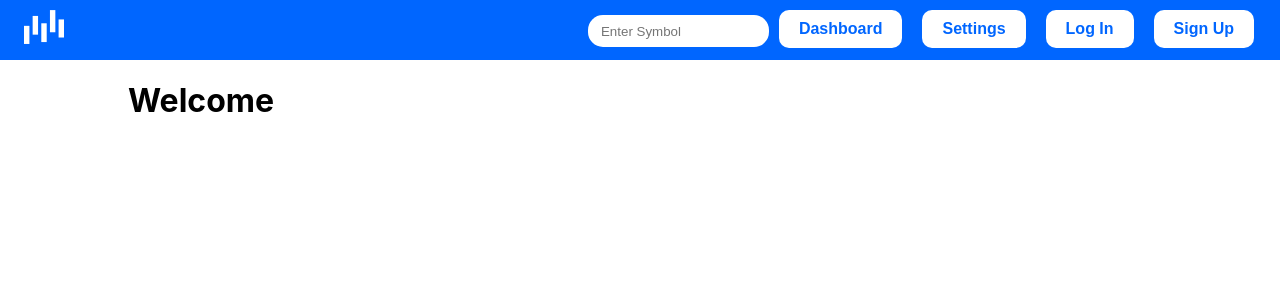
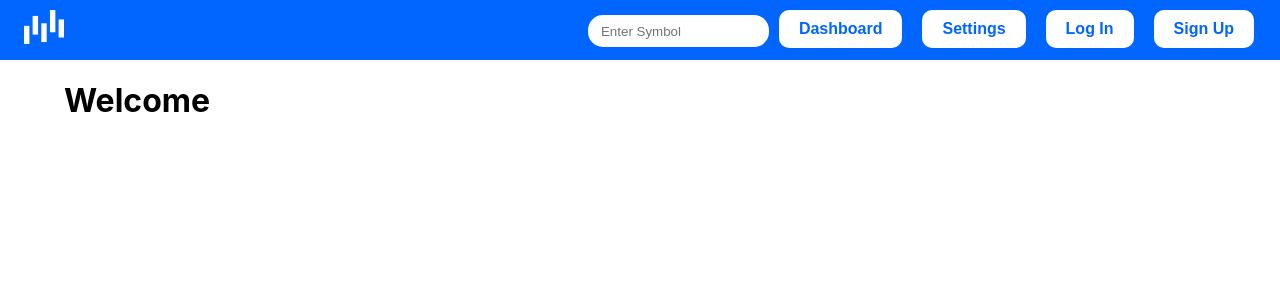
Before and after one commit to mobrien13/paper-trader, a React (Create React App) app in the folder paper-trader/: page / in a window 1280 px wide. Shown: the top 300 px of the page. Built offline with nearby package versions, Linux system fonts and the light colour scheme.

Commit message:
deleted unnecessary stuff

```diff
--- a/paper-trader/src/Components/Pages/Stock.js
+++ b/paper-trader/src/Components/Pages/Stock.js
@@ -2,11 +2,6 @@ import { React, useEffect, useState } from 'react';
 import { useLocation } from 'react-router-dom';
 
 const Stock = (props) => {
-    //const location = useLocation;
-    // const [pageURL, setPageURL] = useState(0);
-    // useEffect(() => {
-    //     setPageURL(window.location.pathname.substring(7));
-    // })
     const location = useLocation();
     const ticker = location.pathname.substring(7);
 
--- a/paper-trader/src/index.css
+++ b/paper-trader/src/index.css
@@ -7,8 +7,8 @@ body {
     -moz-osx-font-smoothing: grayscale;
 }
 .container{
-  padding-left:10%;
-  padding-right:10%;
+  padding-left:5%;
+  padding-right:5%;
 }
 
 code {
```
